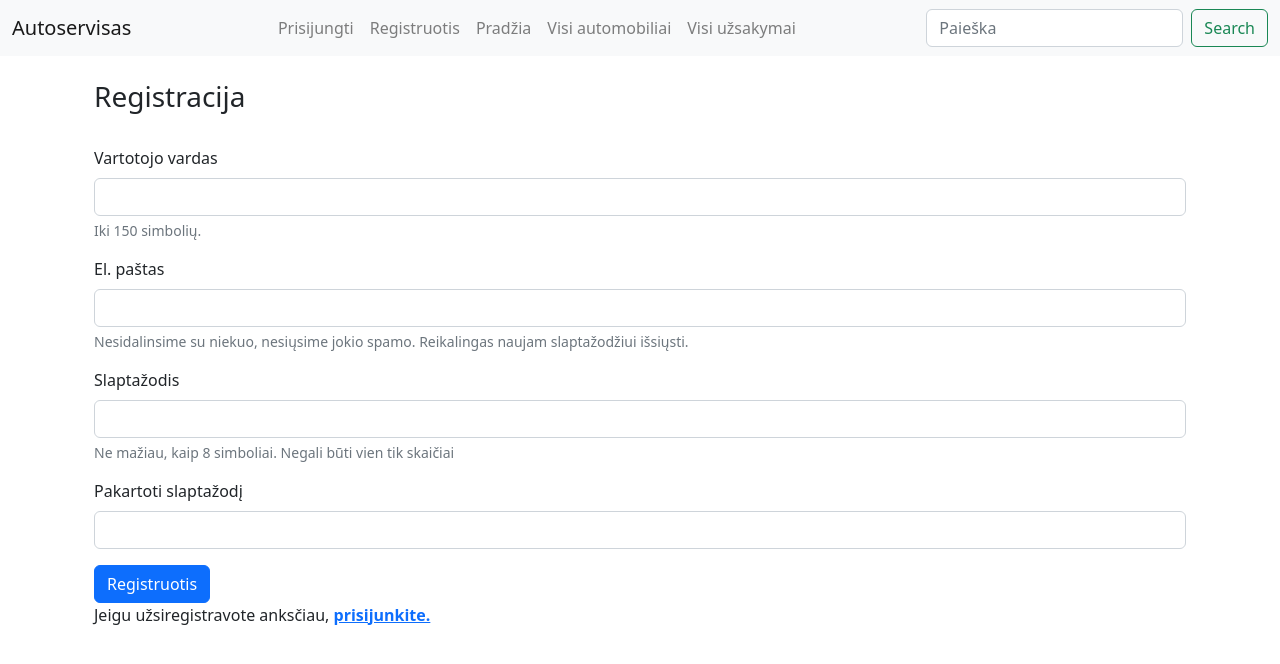
After one commit to RolandasAl/Django-Autoservice, a Django app: page /autoservice/register/ in a window 1280 px wide. The commit adds this page. Shown: the top 664 px of the page. Run offline with Django 5.2, Linux system fonts and the light colour scheme; some libraries are stand-ins or nearby versions.

Commit message:
Day7 update

```diff
--- a/autoservice/admin.py
+++ b/autoservice/admin.py
@@ -1,7 +1,7 @@
 from django.contrib import admin
 
 # Register your models here.
-from .models import Automobilio_modelis, Automobilis, Paslauga,Uzsakymo_eilute,Uzsakymas,Busena
+from .models import Automobilio_modelis, Automobilis, Paslauga,Uzsakymo_eilute,Uzsakymas,Busena,UzsakymoAtsiliepimas
 
 class UzsakymoEiluteInline(admin.TabularInline):
     model = Uzsakymo_eilute
@@ -20,6 +20,10 @@ class AutomobilisAdmin(admin.ModelAdmin):
 class PaslaugaAdmin(admin.ModelAdmin):
     list_display = ('pavadinimas','kaina')
 
+class AtsiliepimasAdmin(admin.ModelAdmin):
+    list_display = ('uzsakymas','reviewer','date_created','content')
+
+admin.site.register(UzsakymoAtsiliepimas, AtsiliepimasAdmin)
 admin.site.register(Automobilio_modelis)
 admin.site.register(Automobilis,AutomobilisAdmin)
 admin.site.register(Paslauga,PaslaugaAdmin)
--- a/autoservice/templates/base.html
+++ b/autoservice/templates/base.html
@@ -30,7 +30,7 @@
             </li>
           {% else %}
             <li class="nav-item"><a class="nav-link" href="{% url 'login'%}">Prisijungti</a></li>
-            <li class="nav-item"><a class="nav-link" href="#">Registruotis</a></li>
+            <li class="nav-item"><a class="nav-link" href="{% url 'register'%}">Registruotis</a></li>
           {% endif %}
         <li class="nav-item"><a class="nav-link" href="{% url 'index' %}">Pradžia</a></li>
         <li class="nav-item"><a class="nav-link" href="{% url 'automobiliai' %}">Visi automobiliai</a></li>
@@ -41,8 +41,15 @@
         <button class="btn btn-outline-success" type="submit">Search</button>
       </form>
     </div>
+
   </nav>
-
+  {% if messages %}
+    {% for message in messages %}
+        <div class="alert alert-{% if message.tags == 'error' %}danger{% elif message.tags == 'info' %}success{% endif %}" role="alert">
+                {{ message }}
+        </div>
+    {% endfor %}
+    {% endif %}
   <div class="container mt-4">
     {% block content %}
     {% endblock %}
--- /dev/null
+++ b/autoservice/templates/register.html
@@ -0,0 +1,35 @@
+{% extends "base.html" %}
+
+{% block content %}
+
+    <div class="container register">
+        <h3>Registracija</h3><br/>
+        <form method="post">
+            {% csrf_token %}
+            <div class="form-group">
+                <label for="username">Vartotojo vardas</label>
+                <input name="username" type="text" class="form-control" id="username" aria-describedby="usernameHelp">
+                <small id="usernameHelp" class="form-text text-muted">Iki 150 simbolių.</small>
+            </div>
+            <div class="form-group">
+                <label for="exampleInputEmail1">El. paštas</label>
+                <input name="email" type="email" class="form-control" id="exampleInputEmail1" aria-describedby="emailHelp">
+                <small id="emailHelp" class="form-text text-muted">Nesidalinsime su niekuo, nesiųsime jokio spamo.
+                    Reikalingas naujam slaptažodžiui išsiųsti. </small>
+            </div>
+            <div class="form-group">
+                <label for="password">Slaptažodis</label>
+                <input name="password" type="password" class="form-control" id="password" aria-describedby="pwdHelp">
+                <small id="pwdHelp" class="form-text text-muted">Ne mažiau, kaip 8 simboliai. Negali būti vien tik
+                    skaičiai</small>
+            </div>
+            <div class="form-group">
+                <label for="password2">Pakartoti slaptažodį</label>
+                <input name="password2" type="password" class="form-control" id="password2" aria-describedby="pwd2Help">
+            </div>
+            <button type="submit" class="btn btn-primary register-button">Registruotis</button>
+        </form>
+        <p>Jeigu užsiregistravote anksčiau, <a href="{% url 'login' %}"><strong>prisijunkite.</strong></a></p>
+    </div>
+
+{% endblock %}
--- a/autoservice/templates/uzsakymai.html
+++ b/autoservice/templates/uzsakymai.html
@@ -28,4 +28,6 @@
         {% endif %}
     </span>
 </div>
+</br>
+
 {% endblock %}
--- a/autoservice/urls.py
+++ b/autoservice/urls.py
@@ -10,5 +10,6 @@ urlpatterns = [
     path('uzsakymai/<int:pk>', views.Uzsakymo_info.as_view(), name='uzsakymo_info'),
     path('search/', views.search, name='search'),
     path('myorders/', views.User_uzsakymas.as_view(), name='mano_uzsakymai'),
+    path('register/', views.register, name='register')
 
 ]
--- a/autoservice/views.py
+++ b/autoservice/views.py
@@ -1,9 +1,15 @@
 from django.contrib.auth.mixins import LoginRequiredMixin
 from django.core.paginator import Paginator
 from django.db.models import Q
-from django.shortcuts import render,get_object_or_404
+from django.shortcuts import render,get_object_or_404,reverse
 from django.views import generic
+from django.views.generic.edit import FormMixin
+from .forms import UzsakymasReviewForm
 from .models import Automobilio_modelis, Automobilis, Paslauga,Uzsakymo_eilute,Uzsakymas,Busena
+from django.shortcuts import redirect
+from django.contrib.auth.forms import User
+from django.views.decorators.csrf import csrf_protect
+from django.contrib import messages
 # Create your views here.
 
 def index(request):
@@ -46,9 +52,30 @@ class Uzsakymai(generic.ListView):
     context_object_name = "uzsakymu_sarasas"
     ordering = ['id']
 
-class Uzsakymo_info(generic.DetailView):
+class Uzsakymo_info(FormMixin,generic.DetailView):
     model = Uzsakymas
     template_name = 'uzsakymas.html'
+    form_class = UzsakymasReviewForm
+
+    # nurodome, kur atsidursime komentaro sėkmės atveju.
+    def get_success_url(self):
+        return reverse('uzsakymo_info', kwargs={'pk': self.object.id})
+
+    # standartinis post metodo perrašymas, naudojant FormMixin, galite kopijuoti tiesiai į savo projektą.
+    def post(self, request, *args, **kwargs):
+        self.object = self.get_object()
+        form = self.get_form()
+        if form.is_valid():
+            return self.form_valid(form)
+        else:
+            return self.form_invalid(form)
+
+    # štai čia nurodome, kad knyga bus būtent ta, po kuria komentuojame, o vartotojas bus tas, kuris yra prisijungęs.
+    def form_valid(self, form):
+        form.instance.uzsakymas = self.object
+        form.instance.reviewer = self.request.user
+        form.save()
+        return super(Uzsakymo_info, self).form_valid(form)
 
 
 def search(request):
@@ -64,3 +91,32 @@ class User_uzsakymas(LoginRequiredMixin,generic.ListView):
 
     def get_queryset(self):
         return Uzsakymas.objects.filter(reader=self.request.user, status__pavadinimas='Įvykdytas').order_by('terminas')
+
+@csrf_protect
+def register(request):
+    if request.method == "POST":
+        # pasiimame reikšmes iš registracijos formos
+        username = request.POST['username']
+        email = request.POST['email']
+        password = request.POST['password']
+        password2 = request.POST['password2']
+        # tikriname, ar sutampa slaptažodžiai
+        if password == password2:
+            # tikriname, ar neužimtas username
+            if User.objects.filter(username=username).exists():
+                messages.error(request, f'Vartotojo vardas {username} užimtas!')
+                return redirect('register')
+            else:
+                # tikriname, ar nėra tokio pat email
+                if User.objects.filter(email=email).exists():
+                    messages.error(request, f'Vartotojas su el. paštu {email} jau užregistruotas!')
+                    return redirect('register')
+                else:
+                    # jeigu viskas tvarkoje, sukuriame naują vartotoją
+                    User.objects.create_user(username=username, email=email, password=password)
+                    messages.info(request, f'Vartotojas {username} užregistruotas!')
+                    return redirect('login')
+        else:
+            messages.error(request, 'Slaptažodžiai nesutampa!')
+            return redirect('register')
+    return render(request, 'register.html')
```
Also changed, not shown: autoservice/forms.py (added, +8 -0 lines), autoservice/models.py (+12 -0 lines), autoservice/templates/uzsakymas.html (+38 -11 lines), autoservice/migrations/0014_uzsakymoatsiliepimas.py (added), db.sqlite3.
